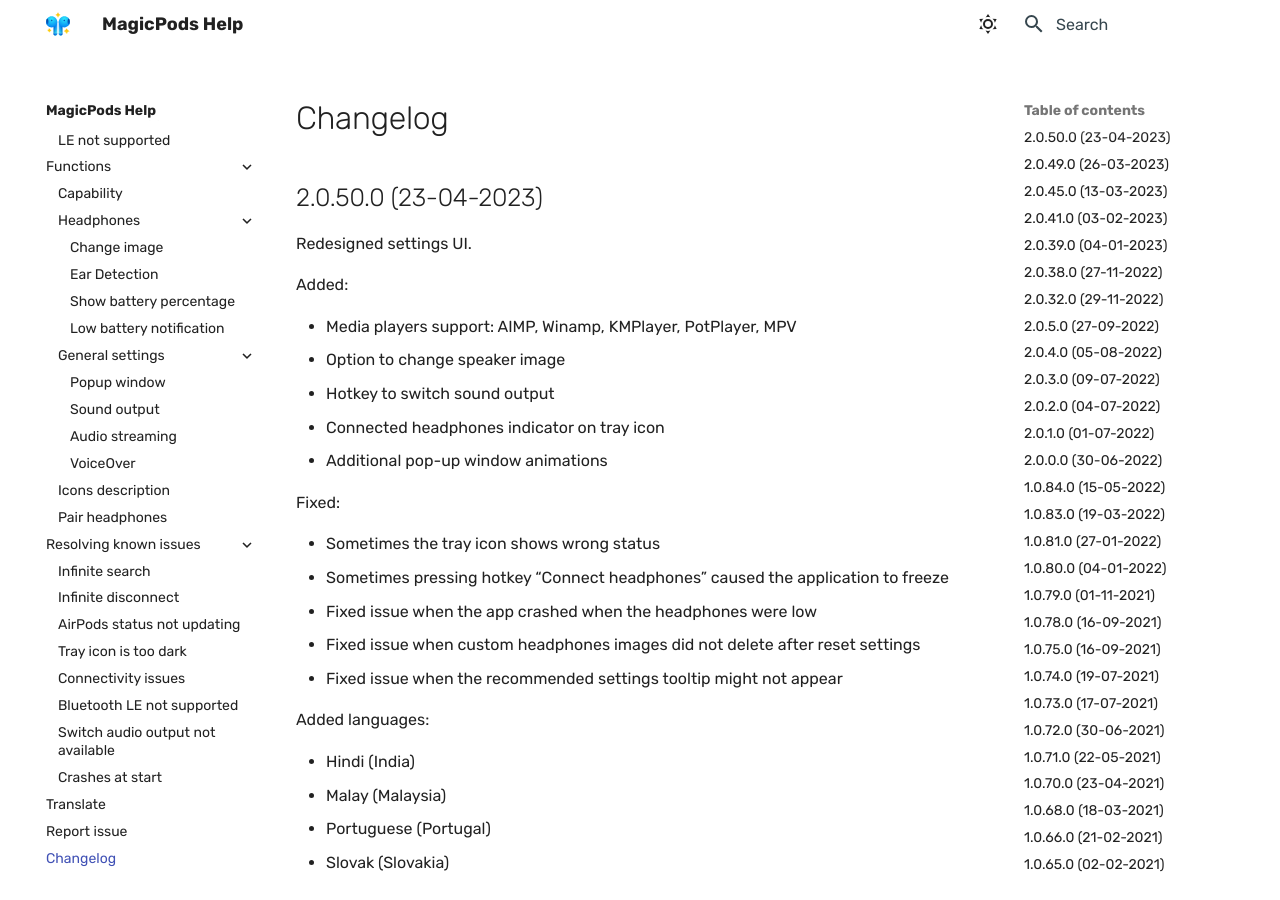
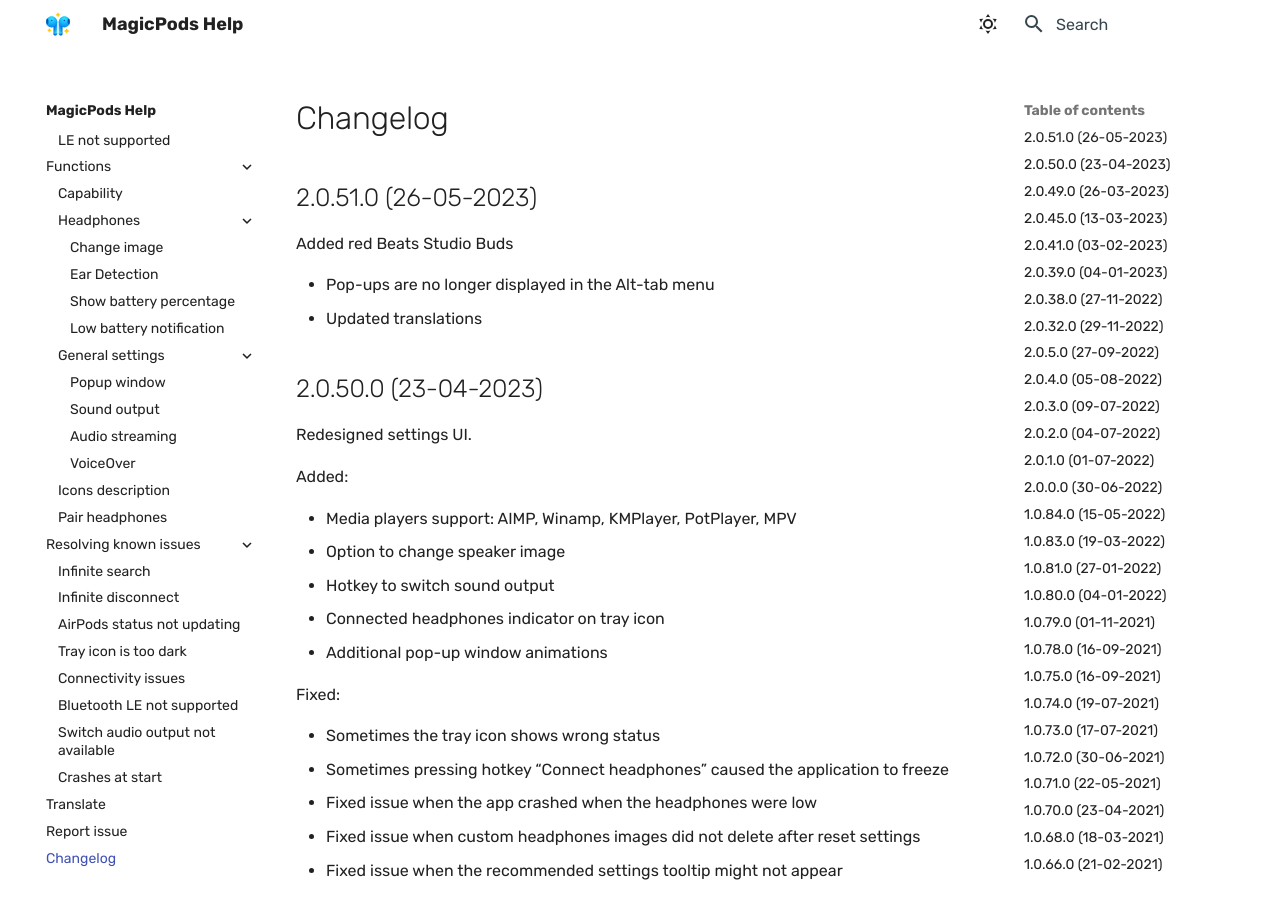
Before and after one commit to steam3d/help.magicpods.app, an MkDocs documentation site: the page built from docs/changelog.md, in a window 1280 px wide and 900 px high. Built offline with MkDocs 1.6.1 and Material for MkDocs 9.7.7, drawn with Linux system fonts in a browser that asks for light colours.

Commit message:
Update changelog.md

```diff
--- a/docs/changelog.md
+++ b/docs/changelog.md
@@ -1,3 +1,10 @@
+## 2.0.51.0 (26-05-2023)
+
+Added red Beats Studio Buds
+
+- Pop-ups are no longer displayed in the Alt-tab menu
+- Updated translations
+
 ## 2.0.50.0 (23-04-2023)
 
 Redesigned settings UI.
```
